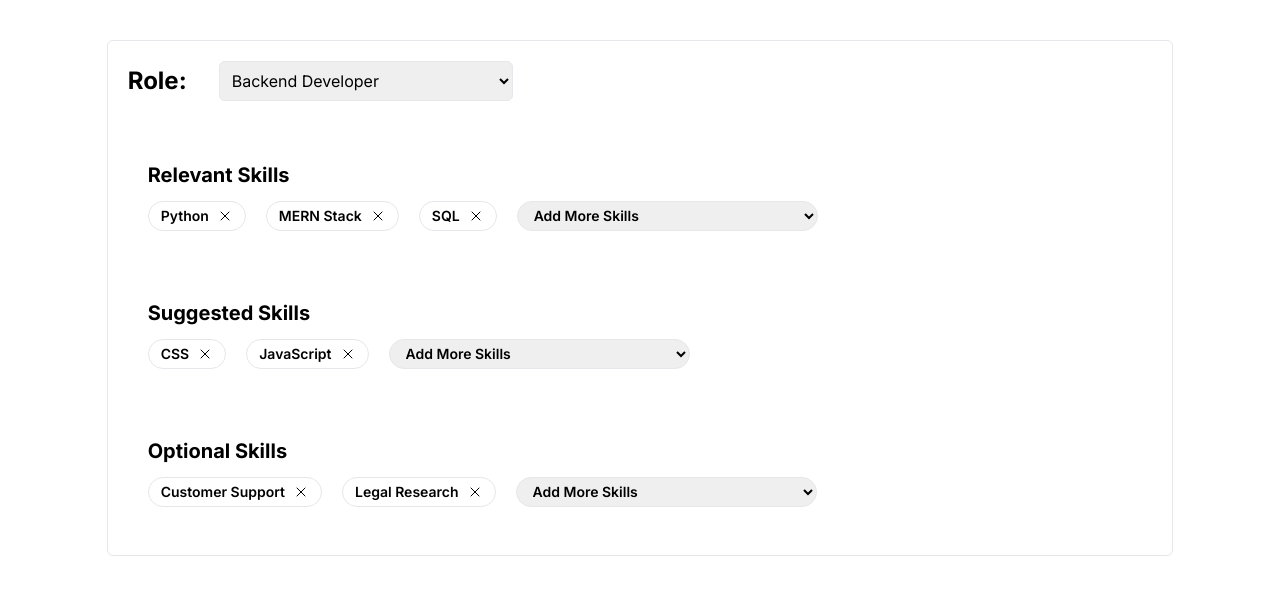
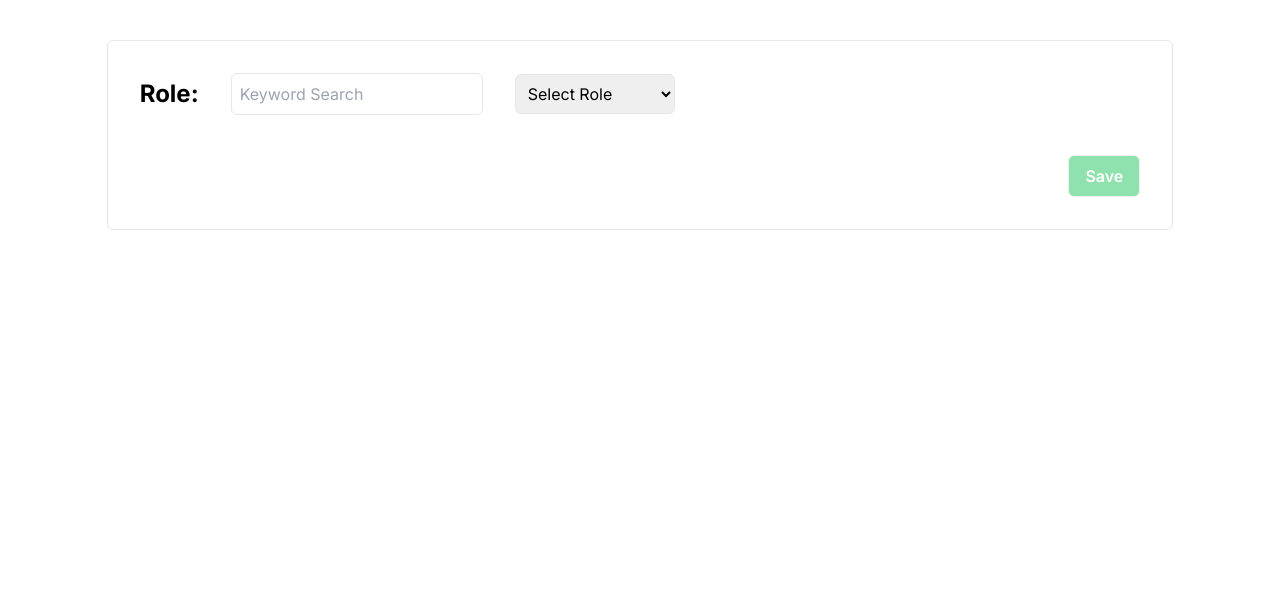
Before and after one commit to faizan-soc/Roles-Skills-Mapping, a Next.js app: page / in a window 1280 px wide. Shown: the top 594 px of the page. Built offline with nearby package versions, Linux system fonts and the light colour scheme.

Commit message:
Add a search box for roles and save btn

```diff
--- a/src/app/Components/Skills.jsx
+++ b/src/app/Components/Skills.jsx
@@ -3,7 +3,7 @@ import React, { useState, useEffect } from "react";
 import XMark from "@/Icons/XMark";
 import { skills } from "@/skills";
 
-const Skills = ({ skillType, skillSet, removeSkill, addSkill } ) => {
+const Skills = ({ skillType, skillSet, removeSkill, addSkill }) => {
     const colorScheme = {
         relevant: "green",
         suggested: "blue",
@@ -30,7 +30,7 @@ const Skills = ({ skillType, skillSet, removeSkill, addSkill } ) => {
                     </span>
                 ))}
                 <select
-                        className={`flex flex-row items-center justify-start rounded-full px-3 py-1 text-sm font-semibold border mr-2 mb-2 w-max text-${colorScheme[skillType]}-900 border-${colorScheme[skillType]}-900`}
+                    className={`flex flex-row items-center justify-start rounded-full px-3 py-1 text-sm font-semibold border mr-2 mb-2 w-40 text-${colorScheme[skillType]}-900 border-${colorScheme[skillType]}-900 `}
                     onChange={(e) => {
                         addSkill(e.target.value, skillType);
                         e.target.value = "";
--- a/src/app/page.jsx
+++ b/src/app/page.jsx
@@ -2,14 +2,14 @@
 
 import { useState, useEffect } from "react";
 import { roles } from "@/roles";
-import { skills } from "@/skills";
 import { map } from "@/mapping";
 
 import Skills from "./Components/Skills";
 
 const page = () => {
-    const [role, setRole] = useState(roles[0]);
+    const [role, setRole] = useState();
     const [skillSet, setSkillSet] = useState(map[role?.id]);
+    const [rolesToDisplay, setRolesToDisplay] = useState(roles);
 
     useEffect(() => {
         setSkillSet(map[role?.id]);
@@ -30,31 +30,57 @@ const page = () => {
     };
 
     return (
-        <div className="w-10/12 mx-auto my-10 p-5 border rounded-md flex flex-col gap-y-5">
+        <div className="w-10/12 mx-auto my-10 p-8 border rounded-md flex flex-col gap-y-5">
             <div className="flex flex-row items-center gap-x-8 mb-5">
                 <h1 className="text-2xl font-bold">Role:</h1>
+                <input
+                    type="text"
+                    placeholder="Keyword Search"
+                    className="p-2 border rounded-md"
+                    onChange={(e) =>
+                        setRolesToDisplay(
+                            roles.filter((role) => role?.title.toLowerCase().includes(e.target.value.toLowerCase()))
+                        )
+                    }
+                />
                 <select
-                    className="p-2 border rounded-md"
-                    onChange={(e) => setRole(roles.find((role) => role.id === e.target.value))}
+                    className="p-2 border rounded-md w-40"
+                    onChange={(e) => setRole(roles.find((role) => role?.id === e.target.value))}
                 >
-                    {roles.map((role) => (
-                        <option key={role.id} value={role.id}>
-                            {role.title}
+                    <option value="" selected disabled>
+                        Select Role
+                    </option>
+                    {rolesToDisplay.map((role) => (
+                        <option key={role?.id} value={role?.id}>
+                            {role?.title}
                         </option>
                     ))}
                 </select>
             </div>
 
-            {Object.keys(skillSet).map((skillType) => (
+            {skillSet && Object.keys(skillSet).map((skillType) => (
                 <Skills
                     key={skillType}
                     skillType={skillType}
                     skillSet={skillSet}
                     removeSkill={removeSkill}
                     addSkill={addSkill}
-                    // skills={skills}
                 />
             ))}
+
+            <div className="flex flex-row items-center justify-end">
+                <button
+                  className={"px-4 py-2 border rounded-md bg-green-500 hover:bg-green-800 text-white font-semibold" + (
+                      skillSet === undefined? " opacity-50 cursor-not-allowed": " hover:cursor-pointer"
+                  )}
+                  onClick={() => {
+                      console.log(skillSet);
+                  }}
+                  disabled={skillSet === undefined? true: false}
+                >
+                  Save
+                </button>
+            </div>
         </div>
     );
 };
```
